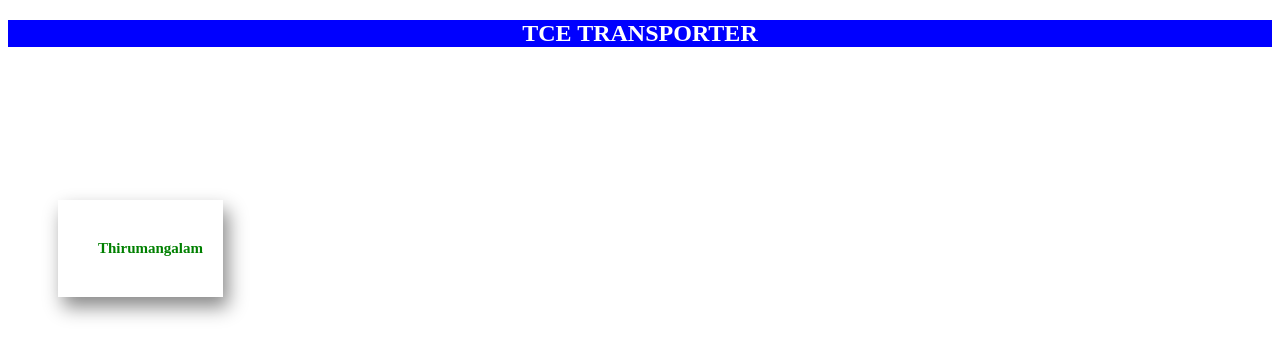
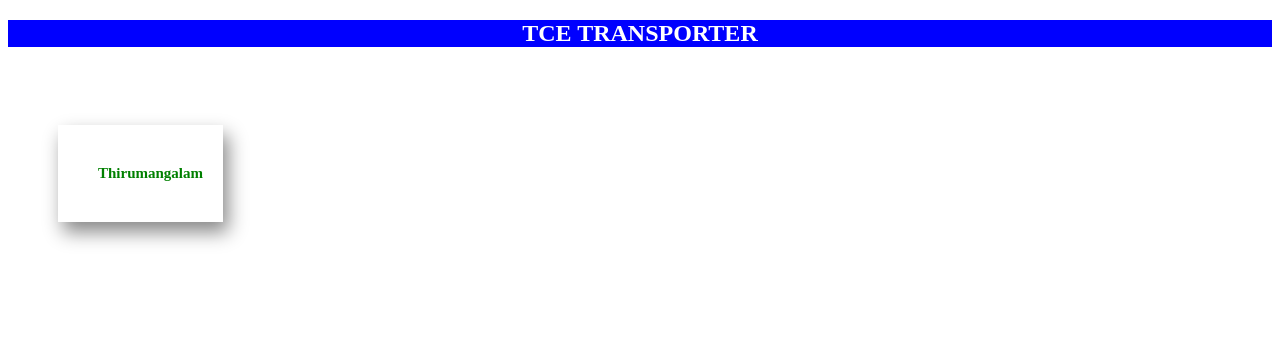
Before and after one commit to JAGAGANESH/TCE, a PHP site: page /home.html in a window 1280 px wide; the page is wider, and only the part inside the window is pictured. Shown: the top 358 px of that part. Run offline with PHP 8.4, Linux system fonts and the light colour scheme.

Commit message:
Update home.css

```diff
--- a/TCE_IT_5S/TCE Transporter/home.css
+++ b/TCE_IT_5S/TCE Transporter/home.css
@@ -6,7 +6,7 @@ h2 {
 
 .grid-container {
   position: absolute;
-  top: 150px;
+  top: 75px;
   display: grid;
   grid-gap: 50px 50px;
   grid-template-columns: 165px 165px 165px 165px 165px 165px;
```
